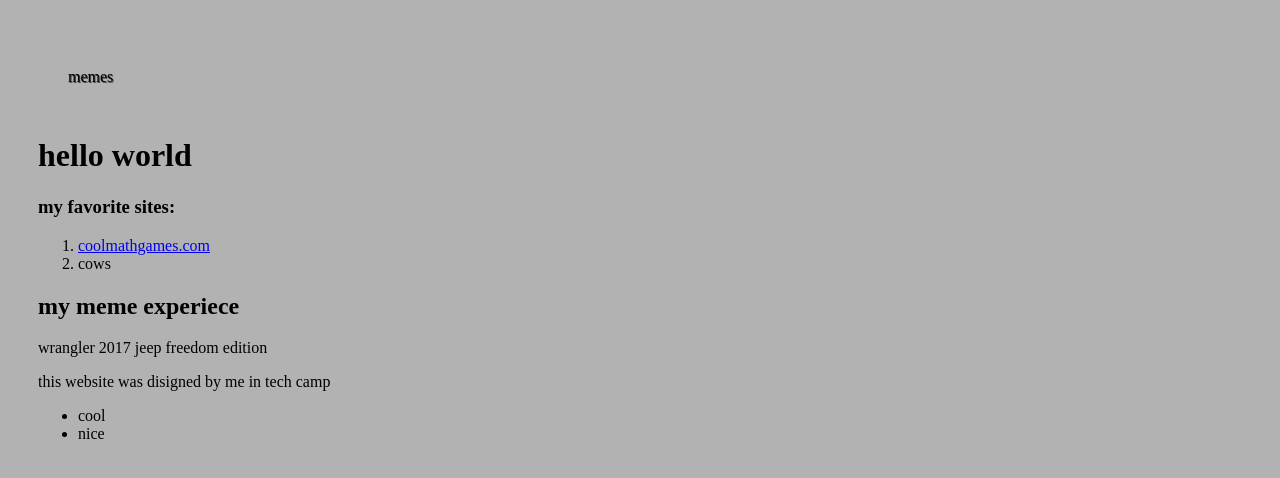
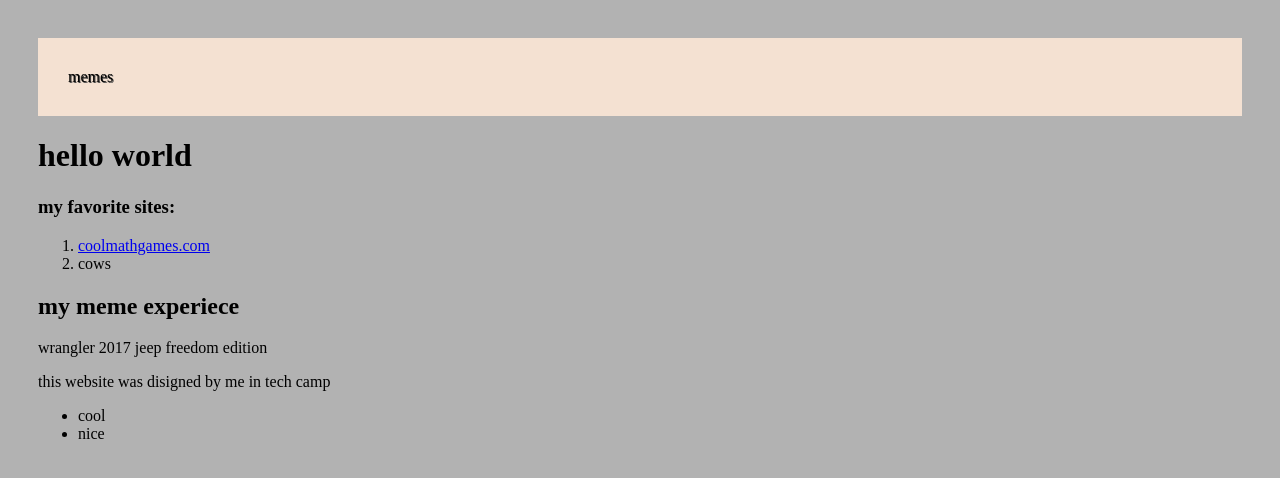
Before and after one commit to TheMemeMen/memes, a plain HTML site: page index.html in a window 1280 px wide. Drawn offline with Linux system fonts and the light colour scheme.

Commit message:
Update styles.css

```diff
--- a/styles.css
+++ b/styles.css
@@ -4,7 +4,7 @@ background-color: #b2b2b2;
 }
 nav{
   padding: 30px;
-  bacground-color: #f4e1d2;
+  background-color: #f4e1d2;
   position: sticky;
   top: 0;
   text-shadow: 1px 1px 0 #444;
```
